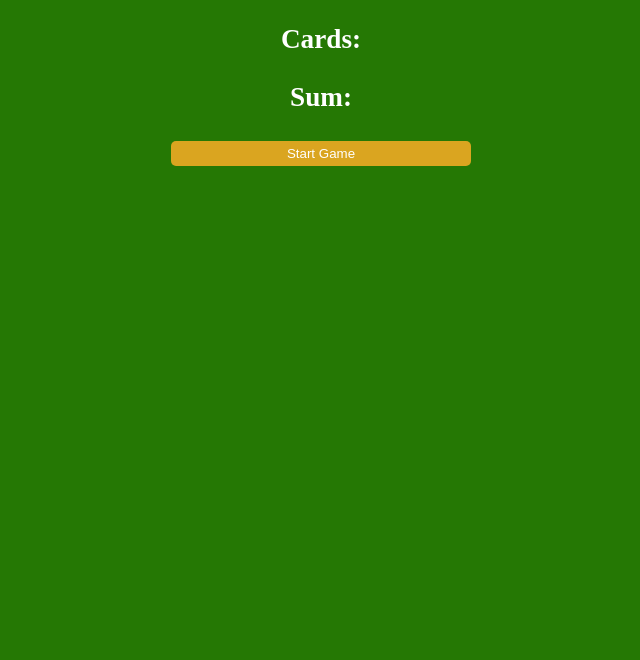
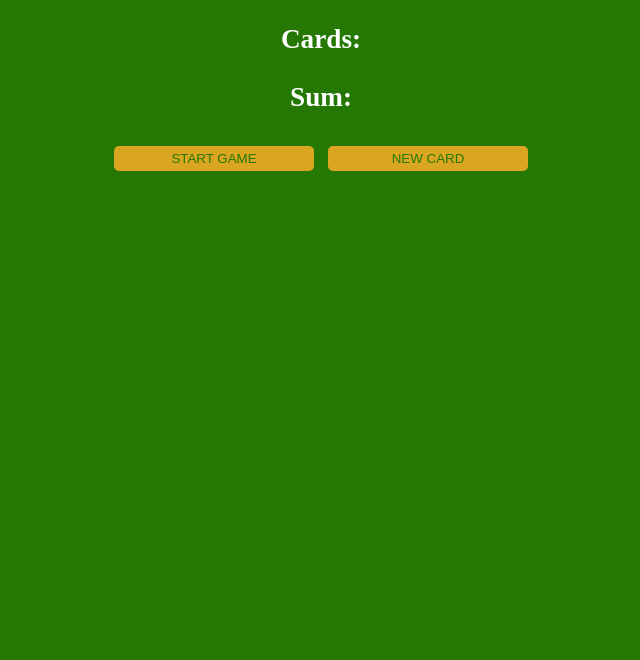
Before and after one commit to Giathi-Daniel/Javascript, a plain HTML site: page Blackjack Game/index.html in a window 1280 px wide. Shown: the part 140-800 px from the top of the page, without its empty margins (319-959 px from the left). Drawn offline with Linux system fonts and the light colour scheme.

Commit message:
BlackJack

```diff
--- a/Blackjack Game/index.html
+++ b/Blackjack Game/index.html
@@ -13,7 +13,8 @@
         <p id="message-el">Want to play a round?</p>
         <p id="cards-el">Cards:</p>
         <p id="sum-el">Sum:</p>
-        <button onclick="startGame()">Start Game</button>
+        <button onclick="startGame()">START GAME</button>
+        <button onclick="newCard()">NEW CARD</button>
     </div>
 
     <script src="script.js"></script>
--- a/Blackjack Game/script.js
+++ b/Blackjack Game/script.js
@@ -1,6 +1,7 @@
 let firstCard = 10;
-let secondCard = 10;
-let sum = firstCard + secondCard + 6;
+let secondCard = 1;
+let cards = [firstCard, secondCard];
+let sum = firstCard + secondCard;
 let hasBlackJack = false;
 let message = "";
 let isAlive = true;
@@ -10,7 +11,7 @@ let cardsEl = document.getElementById("cards-el");
 let sumEl = document.querySelector("#sum-el");
 
 function startGame() {
-    cardsEl.textContent = "Cards: " + firstCard + ", " + secondCard
+    cardsEl.textContent = "Cards: " + cards[0] + ", " + cards[1]
     sumEl.textContent = "Sum: " + sum
     if (sum <= 20) {
         message = "Do you want to draw a new card?";
@@ -23,3 +24,25 @@ function startGame() {
     }
     messageEl.textContent = message;
 }
+
+function newCard() {
+    alert("Drawing a new card from the deck!");
+    let card = Math.floor(Math.random() * 13) + 1; // Generate a random card value between 1 and 13
+    sum += card; // Add the new card value to the sum
+
+    // Update the UI with the new card and sum values
+    cardsEl.textContent += ", " + card;
+    sumEl.textContent = "Sum: " + sum;
+
+    // Check if the player is still alive or has blackjack
+    if (sum <= 20) {
+        message = "Do you want to draw a new card?";
+    } else if (sum === 21) {
+        message = "Wohoo! You've got Blackjack!";
+        hasBlackJack = true;
+    } else {
+        message = "Whoops! You lose!";
+        isAlive = false;
+    }
+    messageEl.textContent = message;
+}
--- a/Blackjack Game/style.css
+++ b/Blackjack Game/style.css
@@ -29,11 +29,12 @@ p {
 }
 
 button {
-    color: #fff;
-    inline-size: 300px;
+    color: rgb(37, 120, 4);
+    inline-size: 200px;
     background: goldenrod;
     outline: none;
     border: none;
     border-radius: 5px;
     padding: 5px;
+    margin: 5px;
 }
```
